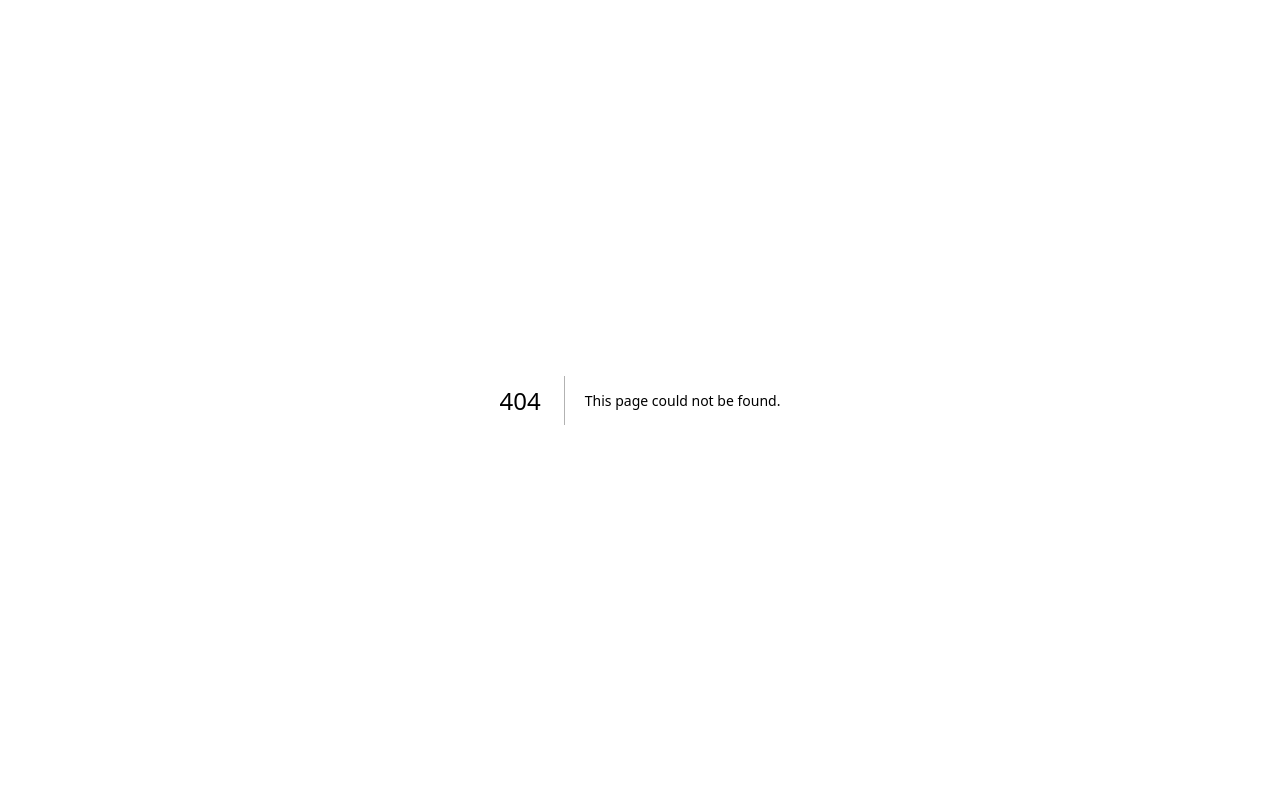
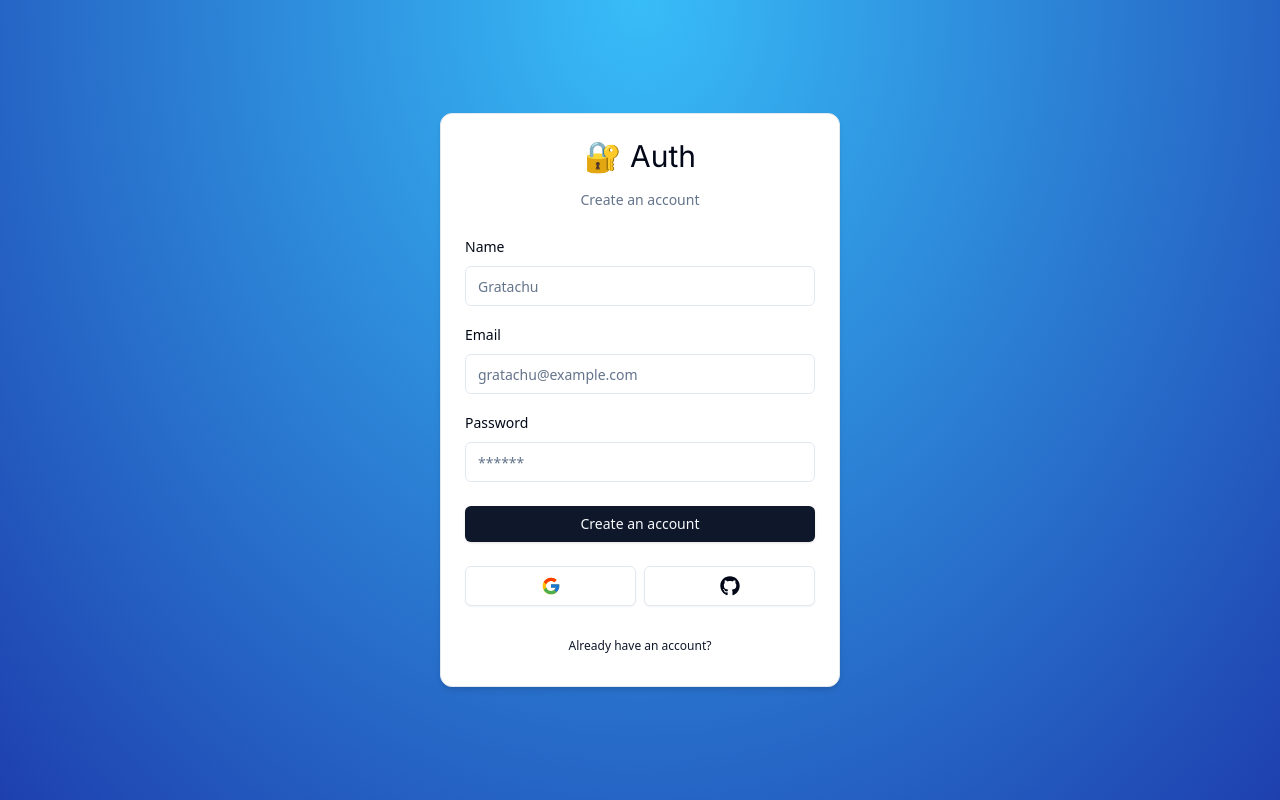
Before and after one commit to gratachu/auth-tutorial, a Next.js app: page /auth/register in a window 1280 px wide. Before the commit this address had no page. Built offline with nearby package versions, Linux system fonts and the light colour scheme.

Commit message:
Add: register form

```diff
--- /dev/null
+++ b/app/auth/register/page.tsx
@@ -0,0 +1,9 @@
+import {RegisterForm} from "@/components/auth/register-form";
+
+const RegisterPage = () => {
+  return (
+    <RegisterForm />
+  )
+}
+
+export default RegisterPage
--- /dev/null
+++ b/components/auth/register-form.tsx
@@ -0,0 +1,123 @@
+"use client";
+
+import { useTransition } from "react";
+import * as z from "zod";
+import { useForm } from "react-hook-form";
+import { zodResolver } from "@hookform/resolvers/zod";
+
+import  { RegisterSchema } from "@/schemas";
+import {
+  Form,
+  FormControl,
+  FormField,
+  FormItem,
+  FormLabel,
+  FormMessage
+} from "@/components/ui/form"
+
+import { CardWrapper } from "@/components/auth/card-wrapper";
+import {Input} from "@/components/ui/input";
+import {Button} from "@/components/ui/button";
+import {FormError} from "@/components/form-error";
+import {FormSuccess} from "@/components/form-success";
+import {login} from "@/actions/login";
+
+export const RegisterForm = () => {
+  const [isPending, startTransition] = useTransition()
+
+  const form = useForm<z.infer<typeof RegisterSchema>>({
+    resolver: zodResolver(RegisterSchema),
+    defaultValues: {
+      email: "",
+      password: "",
+      name: "",
+    }
+  })
+
+  const onSubmit = (values: z.infer<typeof RegisterSchema>) => {
+    startTransition(() => {
+      login(values)
+    })
+  }
+
+  return (
+    <CardWrapper
+      headerLabel='Create an account'
+      backButtonLabel='Already have an account?'
+      backButtonHref='/auth/login'
+      showSocial
+    >
+      <Form {...form}>
+        <form
+          onSubmit={form.handleSubmit(onSubmit)}
+          className="space-y-6"
+        >
+          <div className="space-y-4">
+            <FormField
+              control={form.control}
+              name="name"
+              render={( { field} ) => (
+                <FormItem>
+                  <FormLabel>Name</FormLabel>
+                  <FormControl>
+                    <Input
+                      {...field}
+                      disabled={isPending}
+                      placeholder="Gratachu"
+                    />
+                  </FormControl>
+                  <FormMessage />
+                </FormItem>
+              )}
+            />
+            <FormField
+              control={form.control}
+              name="email"
+              render={( { field} ) => (
+                <FormItem>
+                  <FormLabel>Email</FormLabel>
+                  <FormControl>
+                    <Input
+                      {...field}
+                      disabled={isPending}
+                      type="email"
+                      placeholder="gratachu@example.com"
+                    />
+                  </FormControl>
+                  <FormMessage />
+                </FormItem>
+              )}
+            />
+            <FormField
+              control={form.control}
+              name="password"
+              render={( { field } ) => (
+                <FormItem>
+                  <FormLabel>Password</FormLabel>
+                  <FormControl>
+                    <Input
+                      {...field}
+                      disabled={isPending}
+                      type="password"
+                      placeholder="******"
+                    />
+                  </FormControl>
+                  <FormMessage />
+                </FormItem>
+              )}
+            />
+          </div>
+          <FormError message="" />
+          <FormSuccess message="" />
+          <Button
+            disabled={isPending}
+            type="submit"
+            className="w-full"
+          >
+            Create an account
+          </Button>
+        </form>
+      </Form>
+    </CardWrapper>
+  )
+}
--- a/schemas/index.ts
+++ b/schemas/index.ts
@@ -4,3 +4,15 @@
   email: z.string(),
   password: z.string()
 });
+
+export const RegisterSchema = z.object({
+  email: z.string().email({
+    message: "Email is required",
+  }),
+  password: z.string().min(6, {
+    message: "Minimum of 6 characters",
+  }),
+  name: z.string().min(1, {
+    message: "Name is required",
+  }),
+});
```
